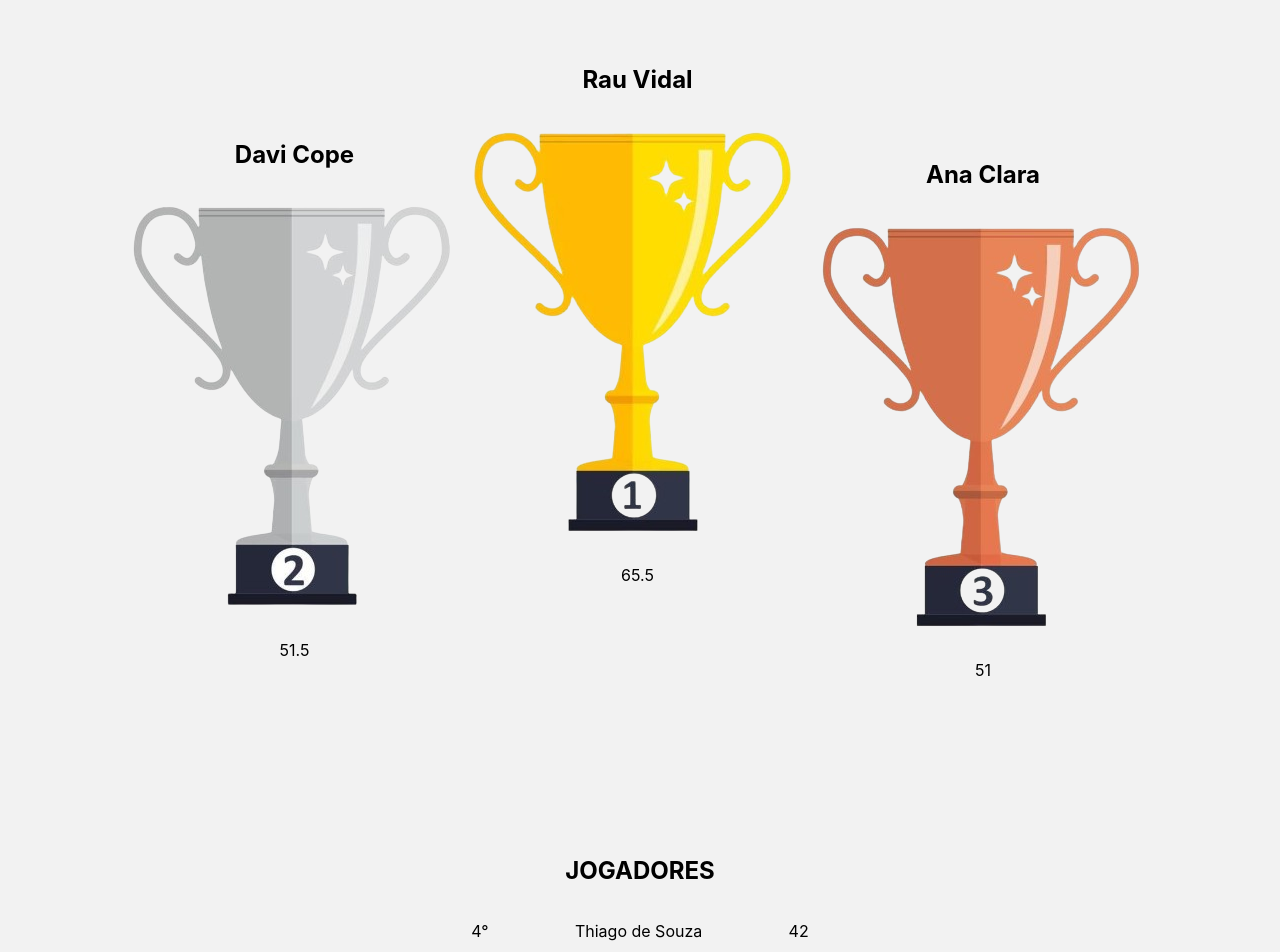
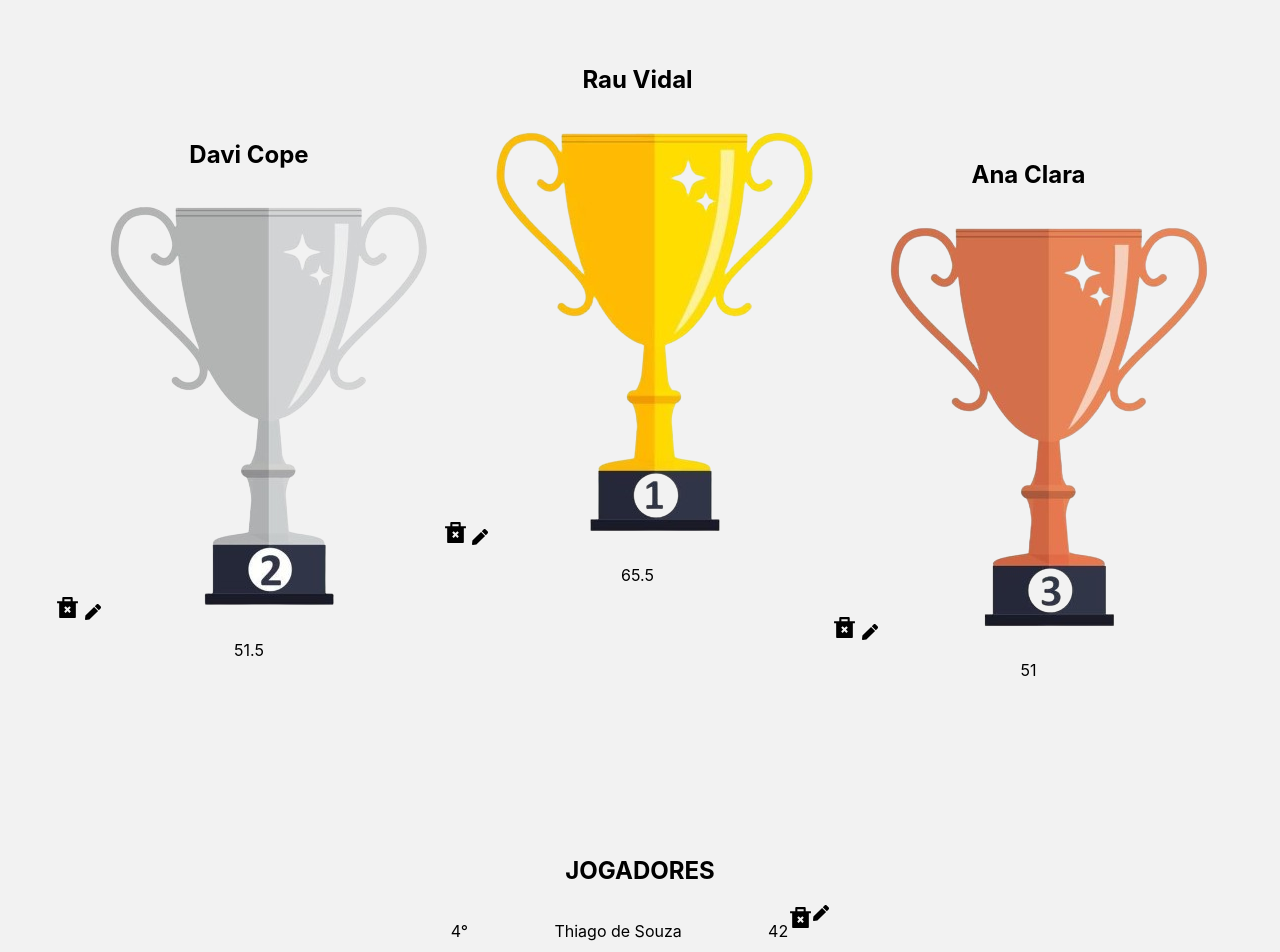
Before and after one commit to CaioVAzeredo/camp-xadrez-front-end, a React (Create React App) app: page / in a window 1280 px wide. Shown: the top 952 px of the page. Built offline with nearby package versions, Linux system fonts and the light colour scheme.

Commit message:
adição de botoes del e edit

```diff
--- a/package.json
+++ b/package.json
@@ -8,6 +8,7 @@
     "@testing-library/user-event": "^13.5.0",
     "react": "^18.2.0",
     "react-dom": "^18.2.0",
+    "react-icons": "^5.1.0",
     "react-scripts": "5.0.1",
     "web-vitals": "^2.1.4"
   },
--- a/src/App.js
+++ b/src/App.js
@@ -133,14 +133,19 @@ function App() {
 
   for (let i = 3; i < alunos.length; i++) {
     topRestante.push(alunos[i])
-
   }
 
   /* ----------------------------------------- */
+  const deletarColaborador = () => {
+    alert('ESCLUIU')
+  }
 
+  const editarColaborador = () => {
+    alert('EDITAR')
+  }
   return (
     <div>
-      <Formulario podium={top3} topRestante={topRestante}/>
+      <Formulario top3={top3} topRestante={topRestante} aoDeletar={deletarColaborador} aoEditar={editarColaborador} />
     </div>
   );
 }
--- a/src/componentes/Formulario/index.js
+++ b/src/componentes/Formulario/index.js
@@ -1,33 +1,24 @@
-import Botao from '../Botao'
 import Jogadores from '../Jogadores'
 import Podium from '../Podium/Podium'
 import './Formulario.css'
 
 
-const Formulario = (props) => {
+const Formulario = ({ top3, topRestante, aoDeletar, aoEditar }) => {
 
-    const aoSalvar = (e) => {
-        e.preventDefault()
-        console.log('salvou')
-    }
 
-    const aoAtualizar = () => {
-        window.location.reload();
-        console.log('atualizado')
-    }
 
     return (
         <div className='formulario'>
-            < form onSubmit={aoSalvar} className='form'>
-                <Podium data={props.podium} />
+            < form className='form'>
+                <Podium top3={top3} aoDeletar={aoDeletar} aoEditar={aoEditar} />
                 <h2 > JOGADORES </h2>
                 <div className='divJogadores'>
-                    {props.topRestante.map((aluno, i) => <Jogadores key={aluno.id} nome={aluno.nome} pontos={aluno.ponto} indice={i} />)}
+                    {topRestante.map((aluno, i) => <Jogadores key={aluno.id} nome={aluno.nome} ponto={aluno.ponto} indice={i} aoDeletar={aoDeletar} aoEditar={aoEditar} />)}
                 </div>
-                <div className='botoes' >
+                {/* <div className='botoes' >
                     <Botao texto={'EDITAR'} />
                     <div className='botaoAtualiza' onClick={aoAtualizar}>ATUALIZAR</div>
-                </div>
+                </div> */}
             </form >
         </div>
     )
--- a/src/componentes/Jogadores/index.js
+++ b/src/componentes/Jogadores/index.js
@@ -1,13 +1,16 @@
+import { RiDeleteBin2Fill } from "react-icons/ri";
+import { FaPen } from "react-icons/fa";
 import './Jogadores.css'
 
-const Jogadores = (props) => {
+const Jogadores = ({ nome, ponto, indice, aoDeletar, aoEditar }) => {
 
 
     return (
         <section>
             <div className='infoJogador' >
-                <p className='indice'>{props.indice + 4}°</p>
-                <p className='nomeJogador'>{props.nome}</p> <p className='ptsJogador'>{props.pontos}</p>
+                <p className='indice'>{indice + 4}°</p>
+                <p className='nomeJogador'>{nome}</p> <p className='ptsJogador'>{ponto}</p>
+                <RiDeleteBin2Fill size={25} onClick={aoDeletar} /> <FaPen onClick={aoEditar} />
             </div>
 
         </section>
--- a/src/componentes/Podium/Podium.js
+++ b/src/componentes/Podium/Podium.js
@@ -3,26 +3,16 @@ import Primeiro from './Primeiro'
 import Segundo from './Segundo'
 import Terceiro from './Terceiro'
 
-const Podium = (props) => {
-
-    const primeiro = props.data[0].nome
-    const ptsPrimeiro = props.data[0].ponto
-
-    const segundo = props.data[1].nome
-    const ptsSegundo = props.data[1].ponto
-
-    const terceiro = props.data[2].nome
-    const ptsTerceiro = props.data[2].ponto
+const Podium = ({ top3, aoDeletar, aoEditar }) => {
 
     return (
         <section className='podium' >
 
-            <Segundo nome={segundo} pts={ptsSegundo} />
+            <Segundo nome={top3[1].nome} ponto={top3[1].ponto} aoDeletar={aoDeletar} aoEditar={aoEditar}/>
 
-            <Primeiro nome={primeiro} pts={ptsPrimeiro} />
+            <Primeiro nome={top3[0].nome} ponto={top3[0].ponto} aoDeletar={aoDeletar} aoEditar={aoEditar}/>
 
-            <Terceiro nome={terceiro} pts={ptsTerceiro} />
-
+            <Terceiro nome={top3[2].nome} ponto={top3[2].ponto} aoDeletar={aoDeletar} aoEditar={aoEditar}/>
 
         </section>
     )
--- a/src/componentes/Podium/Primeiro/index.js
+++ b/src/componentes/Podium/Primeiro/index.js
@@ -1,10 +1,13 @@
+import { RiDeleteBin2Fill } from "react-icons/ri";
+import { FaPen } from "react-icons/fa";
 import './Primeiro.css'
-const Primeiro = (props) => {
+const Primeiro = ({ nome, ponto, aoDeletar, aoEditar }) => {
+    const imagemString = 'primeiro'
     return (
         <div className="primeiro">
-            <h1> {props.nome} </h1>
-            <img src="/imagens/primeiro.png" alt="imagem de primeiro lugar" />
-            <p className='ptsPrimeiro'>{props.pts}</p>
+            <h1> {nome} </h1> <RiDeleteBin2Fill size={25} onClick={aoDeletar} /> <FaPen onClick={aoEditar} />
+            <img src={`/imagens/${imagemString}.png`} alt="imagem de primeiro lugar" />
+            <p className='ptsPrimeiro'>{ponto}</p>
 
         </div>
     )
--- a/src/componentes/Podium/Segundo/index.js
+++ b/src/componentes/Podium/Segundo/index.js
@@ -1,12 +1,14 @@
+import { RiDeleteBin2Fill } from "react-icons/ri";
+import { FaPen } from "react-icons/fa";
 import './Segundo.css'
 
-const Segundo = (props) => {
+const Segundo = ({ nome, ponto, aoDeletar, aoEditar }) => {
     return (
         <div className="segundo" >
 
-            <h1>{props.nome}</h1>
-            <img src="/imagens/segundo.png" alt="imagem de segundo lugar"  />
-            <p className='ptsSegundo'>{props.pts}</p>
+            <h1>{nome}</h1> <RiDeleteBin2Fill size={25} onClick={aoDeletar} /> <FaPen onClick={aoEditar}/>
+            <img src="/imagens/segundo.png" alt="imagem de segundo lugar" />
+            <p className='ptsSegundo'>{ponto}</p>
         </div>
     )
 }
--- a/src/componentes/Podium/Terceiro/index.js
+++ b/src/componentes/Podium/Terceiro/index.js
@@ -1,11 +1,13 @@
+import { RiDeleteBin2Fill } from "react-icons/ri";
+import { FaPen } from "react-icons/fa";
 import './Terceiro.css'
 
-const Terceiro = (props) => {
+const Terceiro = ({ nome, ponto, aoDeletar, aoEditar }) => {
     return (
         <div className="terceiro">
-            <h1>{props.nome}</h1>
+            <h1>{nome}</h1> <RiDeleteBin2Fill size={25} onClick={aoDeletar} /> <FaPen onClick={aoEditar}/>
             <img src="/imagens/terceiro.png" alt="imagem de terceiro lugar" />
-            <p className='ptsTerceiro'>{props.pts}</p>
+            <p className='ptsTerceiro'>{ponto}</p>
         </div>
     )
 }
```
Also changed, not shown: REGRAS-DE-NEGOCIOS.txt, 1 other file (tests, documents, lock files or other folders).
